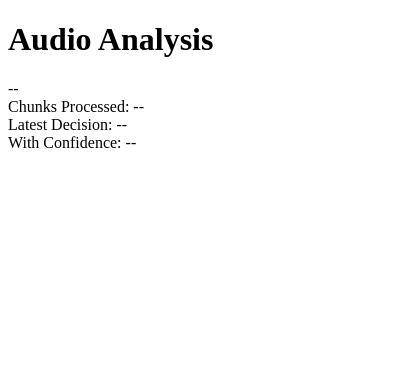
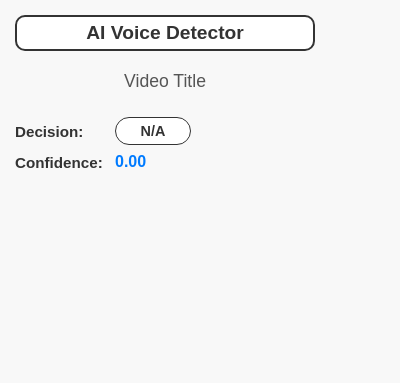
Before and after one commit to joshkjx/sound-sentry, a browser extension: page popup/popup.html in a window 400 px wide. Drawn offline with Linux system fonts and the light colour scheme.

Commit message:
style changes to pop-up

```diff
--- /dev/null
+++ b/popup/popup.css
@@ -0,0 +1,100 @@
+/* General Setup */
+body {
+    font-family: Arial, sans-serif;
+    width: 300px; /* Standard extension popup width */
+    margin: 0;
+    padding: 15px;
+    background-color: #f8f8f8;
+}
+
+.container {
+    width: 100%;
+    display: flex;
+    flex-direction: column;
+    gap: 15px; /* Vertical spacing between main blocks */
+    box-sizing: border-box;
+}
+
+/* Header Box */
+.header-box {
+    border: 2px solid #333;
+    border-radius: 10px;
+    padding: 5px 10px;
+    text-align: center;
+    background-color: #fff;
+}
+
+.header-box h1 {
+    font-size: 1.2em;
+    margin: 0;
+    padding: 0;
+    font-weight: bold;
+    color: #333;
+}
+
+/* Video Title */
+.video-title-display {
+    font-size: 1.1em;
+    font-weight: normal;
+    text-align: center;
+    color: #555;
+    margin: 0;
+    padding: 5px 0;
+    white-space: nowrap;
+    overflow: hidden;
+    text-overflow: ellipsis;
+}
+
+/* Stats Section */
+.stats-grid {
+    display: flex;
+    flex-direction: column;
+    gap: 8px;
+    padding: 5px 0;
+}
+
+.stat-row {
+    display: flex;
+    align-items: center;
+}
+
+.label {
+    font-weight: bold;
+    font-size: 0.95em;
+    color: #333;
+    width: 100px; /* Fixed width for labels to align content */
+    flex-shrink: 0;
+}
+
+/* Decision Pill */
+.decision-pill {
+    padding: 4px 12px;
+    border: 1px solid #333; /* Black border for the pill shape */
+    border-radius: 15px;
+    font-weight: bold;
+    text-align: center;
+    min-width: 50px;
+    background-color: #fff;
+}
+
+.decision-pill span {
+    font-size: 0.9em;
+    color: #333;
+}
+
+/* Confidence Value */
+.confidence-value {
+    font-size: 1em;
+    color: #007bff;
+    font-weight: 600;
+}
+
+/* Chart Container */
+.chart-container {
+    margin-top: 5px;
+}
+
+canvas {
+    width: 100% !important;
+    height: 100% !important;
+}
--- a/popup/popup.html
+++ b/popup/popup.html
@@ -3,33 +3,39 @@
 <head>
     <meta charset="UTF-8">
     <title>AI Voice Detector</title>
+    <link rel="stylesheet" href="popup.css">
+    <script src="chart.umd.js"></script>
 </head>
 <body>
-<div class="container">
-    <h1>Audio Analysis</h1>
-    <div class="stats">
-         <div class="stat-item">
-            <span id="video-title">--</span>
+    <div class="container">
+        <header class="header-box">
+            <h1>AI Voice Detector</h1>
+        </header>
+
+        <h2 id="video-title" class="video-title-display">Video Title</h2>
+
+        <div class="stats-grid">
+
+            <div class="stat-row">
+                <span class="label">Decision:</span>
+                <div id="decision-box" class="decision-pill">
+                    <span id="decision">N/A</span>
+                </div>
+            </div>
+
+            <div class="stat-row">
+                <span class="label">Confidence:</span>
+                <span id="confidence" class="confidence-value">0.00</span>
+            </div>
+
+            <div style="display: none;">Chunks Processed: <span id="chunk-count">0</span></div>
         </div>
-        <div class="stat-item">
-            <label>Chunks Processed:</label>
-            <span id="chunk-count">--</span>
-        </div>
-        <div class="stat-item">
-            <label>Latest Decision:</label>
-            <span id="decision">--</span>
-        </div>
-        <div class="stat-item">
-            <label>With Confidence:</label>
-            <span id="confidence">--</span>
+
+        <div class="chart-container">
+            <canvas id="confidence-chart" height="180"></canvas>
         </div>
     </div>
-    <div>
-        <canvas id="confidence-chart"></canvas>
-    </div>
-</div>
 
-<script src="chart.umd.js"></script>
-<script src="popup.js" type="module"></script>
+    <script src="popup.js" type="module"></script>
 </body>
 </html>
--- a/popup/popup.js
+++ b/popup/popup.js
@@ -57,14 +57,16 @@ class PopupController {
         }
     }
     handleDataUpdate(data, metadata) {
+        if (metadata && metadata.videoTitle) {
+            this.updateVideoTitle(metadata.videoTitle);
+        }
         // Update DOM elements with new data
-        this.updateTitle(metadata.videoTitle)
         this.updateChunkCount(data.chunksReceivedCount);
         this.updateDecision(data.decision);
         this.updateConfidence(data.confidence);
         this.updateConfidenceChart(data, metadata);
     }
-    updateTitle(title) {
+    updateVideoTitle(title) {
         const element = document.getElementById('video-title');
         if (element)
             element.textContent = title.toString();
```
